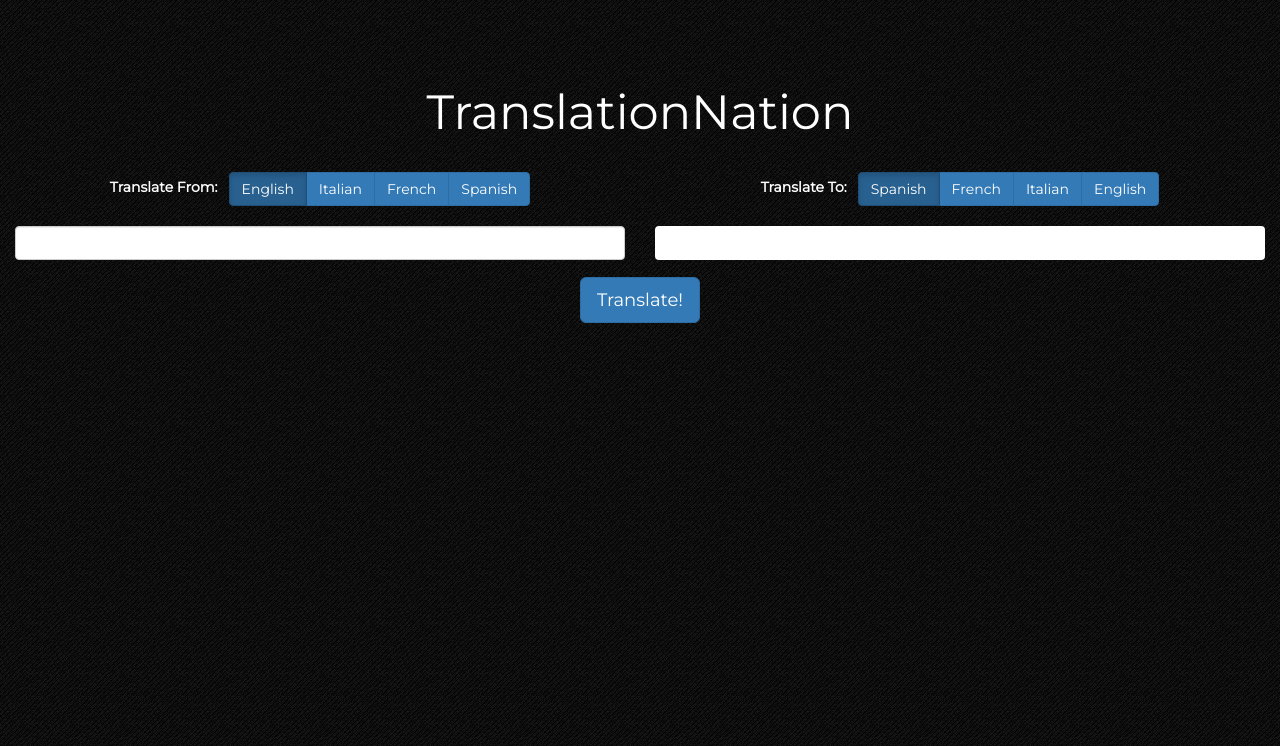
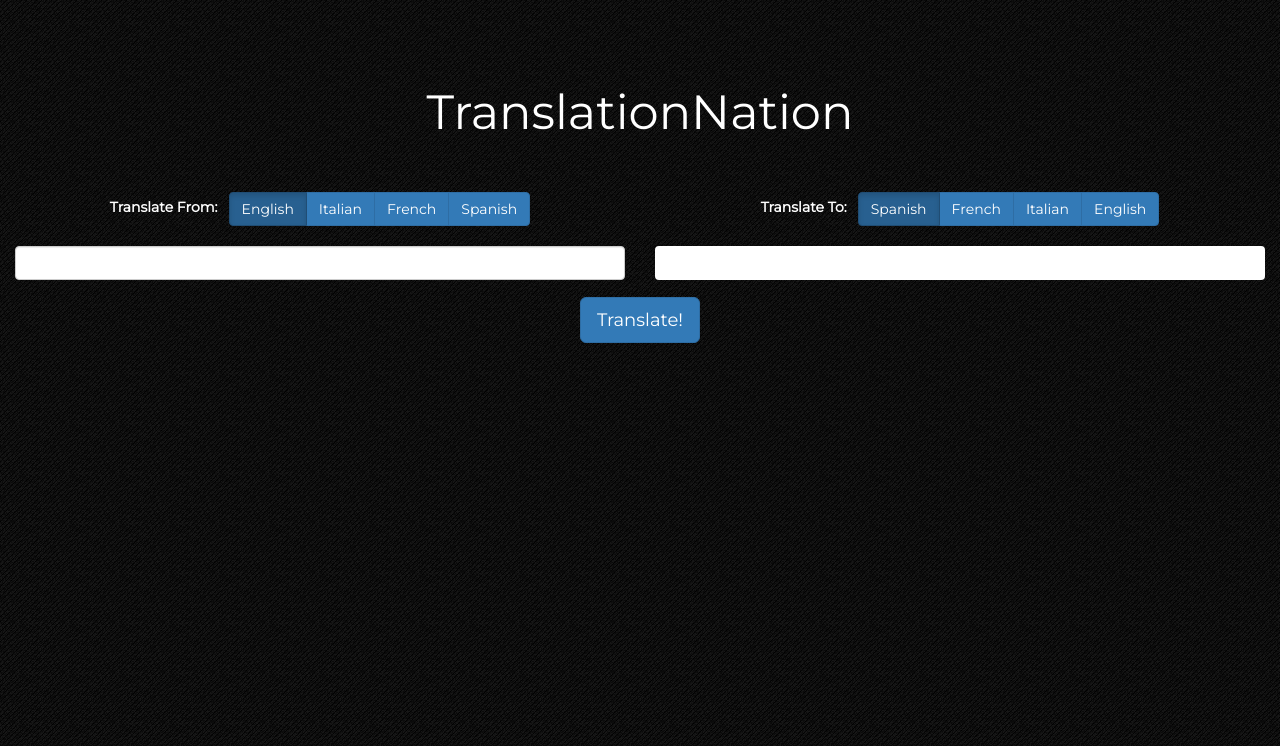
Before and after one commit to shreyaansh/Translation-Nation, a website: page public/translate/index.html in a window 1280 px wide. Shown: the part 54-800 px from the top of the page. Drawn offline with nearby package versions, Linux system fonts and the light colour scheme.

Commit message:
Fixing Alignment

```diff
--- a/public/translate/index.html
+++ b/public/translate/index.html
@@ -51,7 +51,7 @@
 			  <center>
 			  	<a>
 				  	<div class="col-md-12" onClick="tToSpeech()">
-						<font size="24px">TranslationNation</font>
+						<font size="24px">TranslationNation</font><br><br>
 				  	</div>
 				</a>
 			  </center>
```
Also changed, not shown: public/accents/index.html (+1 -0 lines).
